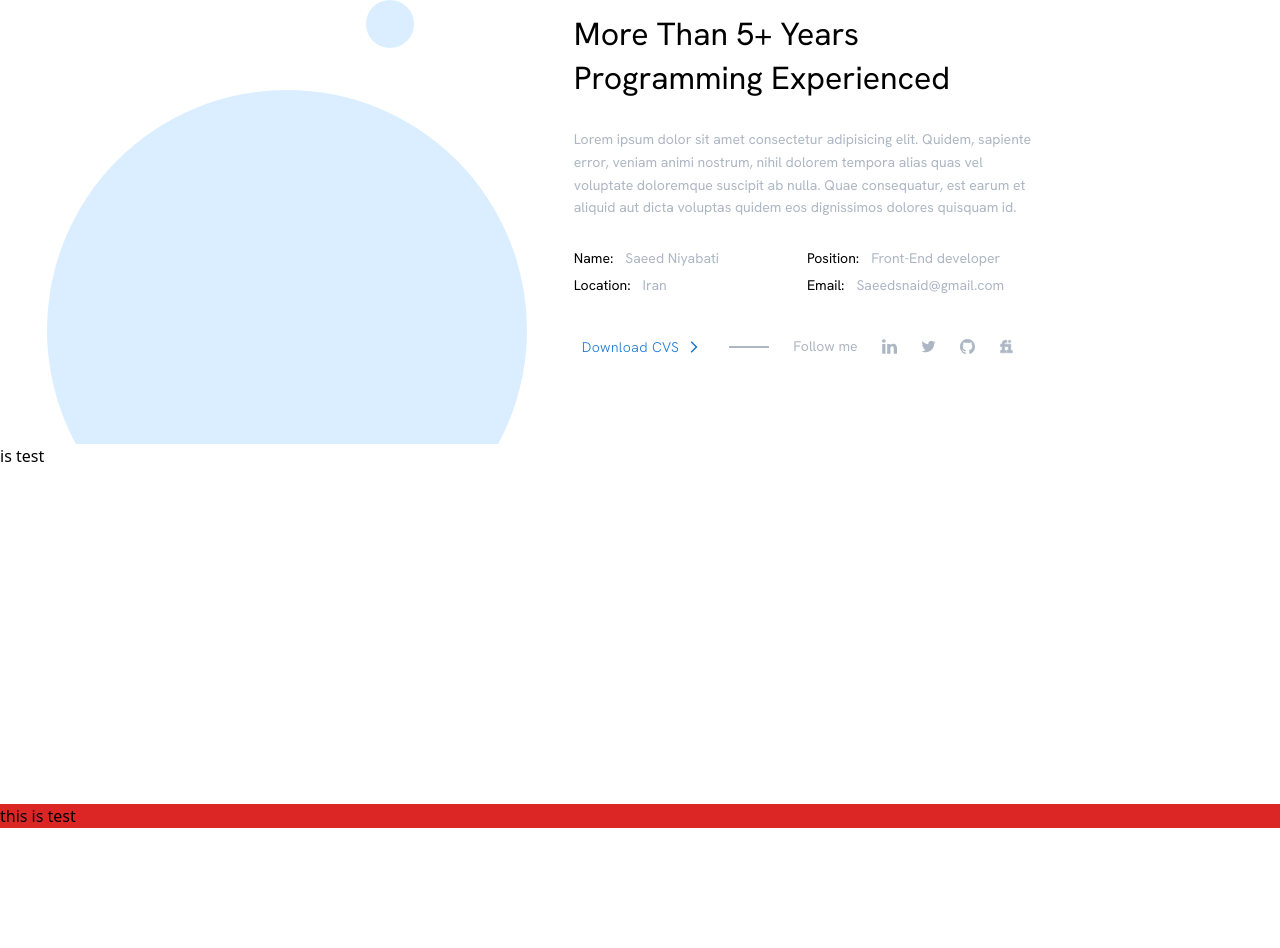
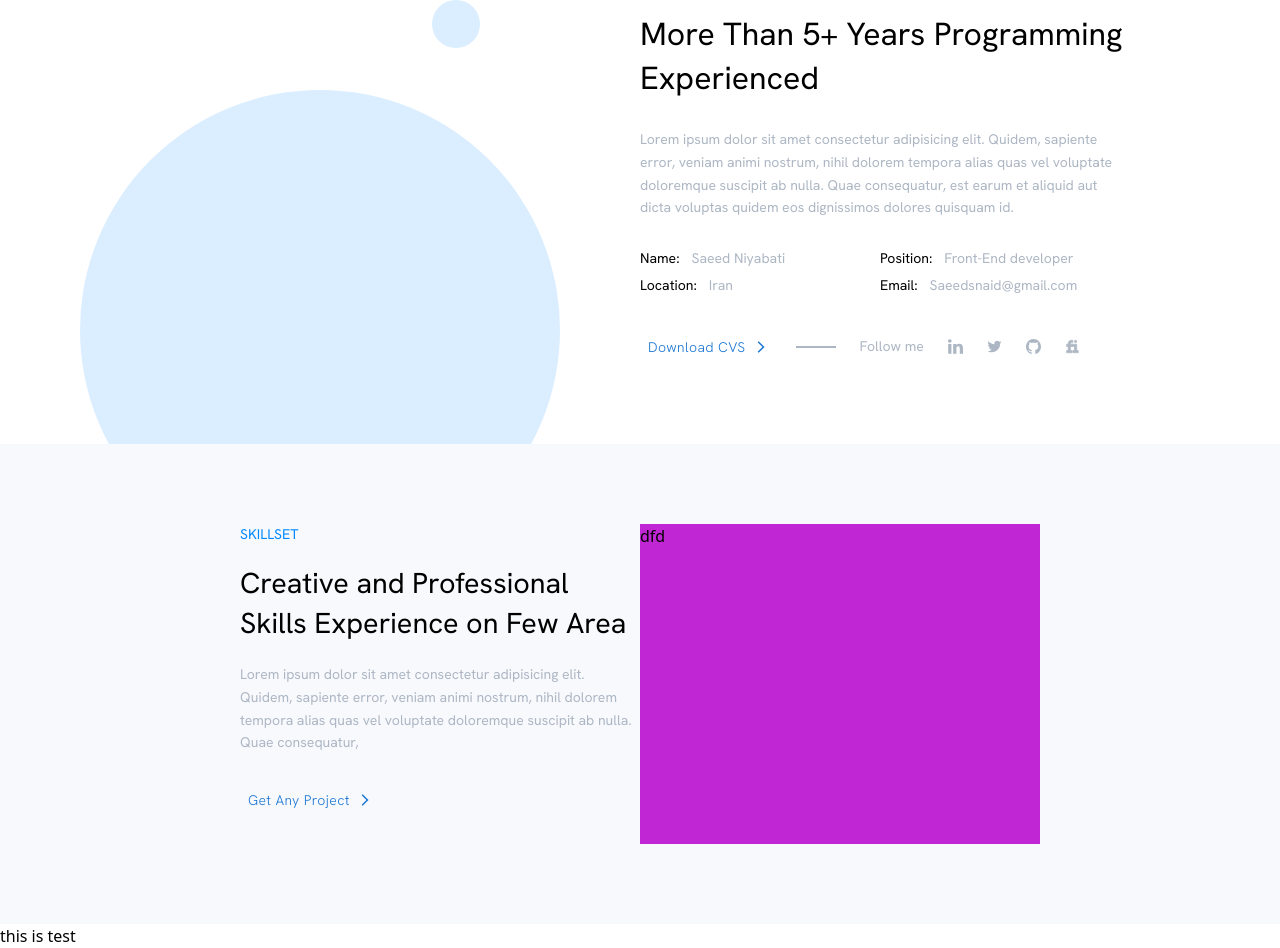
Before and after one commit to saeidniyabati2/myportfolio, a Next.js app: page / in a window 1280 px wide. Shown: the part 980-1928 px from the top of the page. Before the commit the page ends 1808 px from the top, so only its background shows below. Built offline with nearby package versions, Linux system fonts and the light colour scheme.

Commit message:
adding new sectin

```diff
--- a/src/components/AboutMe.tsx
+++ b/src/components/AboutMe.tsx
@@ -6,11 +6,11 @@ import ImageAboutMe from "./ImageAboutMe";
 export default function AboutMe(props: object) {
   return (
     <section
-      className="w-full pt-28 h-[95vh]  flex flex-col
+      className="w-full pt-28 h-[95vh] flex flex-col
     "
     >
       {/* container of mini text title with image slider */}
-      <div className="w-full   flex flex-col items-center px-[9.9rem]">
+      <div className="w-full   flex flex-col items-center px-[9.9rem] ">
         <p className="text-sm">
           <span className="text-mainButton ">TECHNOLOGIES</span> THAT I AM USING
         </p>
@@ -19,15 +19,15 @@ export default function AboutMe(props: object) {
       </div>
       {/* container of image and description */}
       <div className="w-full h-full flex ">
-        <div className="w-full h-full ">
+        <div className="w-full h-full bg-green">
           <ImageAboutMe />
         </div>
-        <div className="w-full h-full flex flex-col pt-20 gap-y-4 pb-12 pr-[15rem]">
+        <div className="w-full h-full flex flex-col pt-20 gap-y-4 pb-12  ">
           <p className="text-sm text-mainButton">ABOUT ME</p>
-          <h2 className="text-[2rem] leading-snug ">
+          <h2 className="text-[2rem] leading-snug max-w-[35rem]">
             More Than 5+ Years Programming Experienced
           </h2>
-          <p className="text-secondGray  text-sm leading-relaxed mt-3">
+          <p className="text-secondGray  text-sm leading-relaxed mt-3 max-w-[30rem]">
             Lorem ipsum dolor sit amet consectetur adipisicing elit. Quidem,
             sapiente error, veniam animi nostrum, nihil dolorem tempora alias
             quas vel voluptate doloremque suscipit ab nulla. Quae consequatur,
@@ -35,7 +35,7 @@ export default function AboutMe(props: object) {
             dolores quisquam id.
           </p>
           {/* container of main information and button */}
-          <div className="w-full h-full  flex flex-col">
+          <div className="w-full h-full  flex flex-col  max-w-[30rem]">
             {/* container of name and other information */}
             <div className="w-full   grid grid-cols-2 gap-y-1 mt-3 ">
               <div className="w-full flex items-center gap-x-3 ">
--- a/src/components/Footer.tsx
+++ b/src/components/Footer.tsx
@@ -1,3 +1,3 @@
 export default function Footer() {
-  return <div className="w-full h-full bg-red-600 mt-10">this is test</div>;
+  return <div className="w-full h-full  ">this is test</div>;
 }
--- a/src/components/SkillSet.tsx
+++ b/src/components/SkillSet.tsx
@@ -1,3 +1,28 @@
+import BlueButton from "./button/BlueButton";
+import ArrowForwardIosIcon from "@mui/icons-material/ArrowForwardIos";
+
 export default function SkillSet() {
-  return <div className="w-full h-[40vh]  overflow-hidden "> is test</div>;
+  return (
+    <section className="w-full h-[60vh] bg-[#F8F9FD] flex px-[15rem] py-[5rem]">
+      <div className="w-full h-full  flex ">
+        {/* container of text and button */}
+        <div className="w-full h-full  flex flex-col gap-y-5">
+          <p className="text-sm text-mainButton">SKILLSET</p>
+          <h2 className="text-[1.8rem] leading-snug ">
+            Creative and Professional Skills Experience on Few Area
+          </h2>
+          <p className="text-secondGray  text-sm leading-relaxed  max-w-[27rem]">
+            Lorem ipsum dolor sit amet consectetur adipisicing elit. Quidem,
+            sapiente error, veniam animi nostrum, nihil dolorem tempora alias
+            quas vel voluptate doloremque suscipit ab nulla. Quae consequatur,
+          </p>
+          {/* container button */}
+          <div className="w-full  flex mt-2">
+            <BlueButton title="Get Any Project" icon={ArrowForwardIosIcon} />
+          </div>
+        </div>
+        <div className="w-full h-full bg-fuchsia-600">dfd</div>
+      </div>
+    </section>
+  );
 }
```
